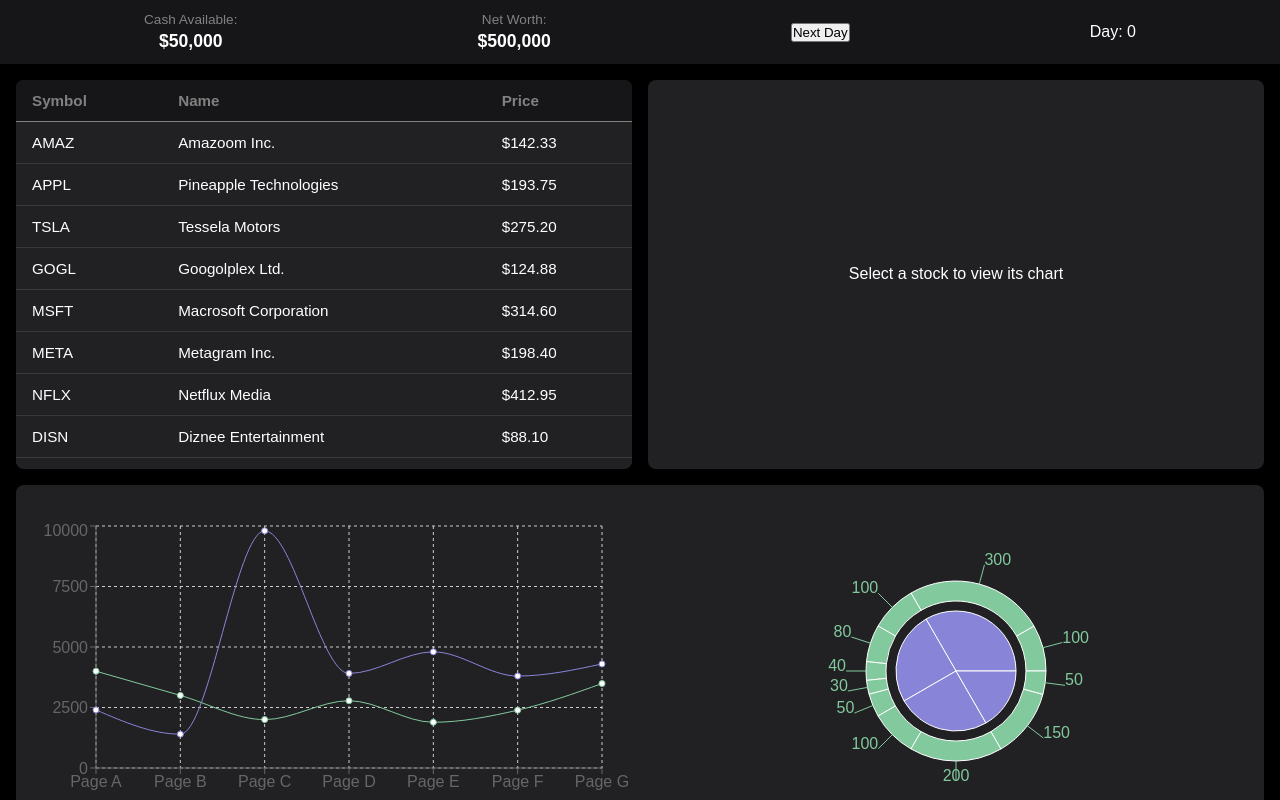
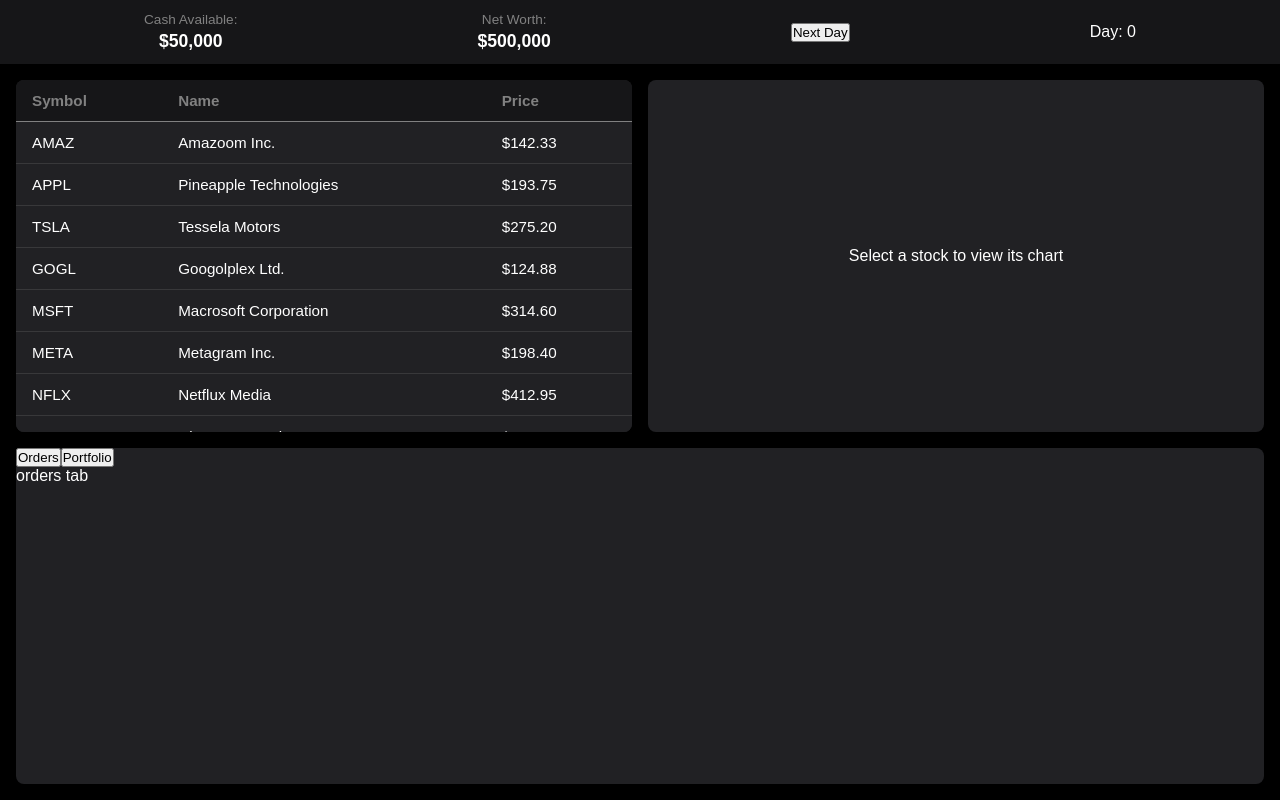
Before and after one commit to kevinsctfries/day-trader, a Next.js app: page /dashboard in a window 1280 px wide. Built offline with nearby package versions, Linux system fonts and the light colour scheme.

Commit message:
feat(dashboard): add tabs to bottom of dashboard and orders tab

```diff
--- /dev/null
+++ b/src/app/components/Orders/Orders.tsx
@@ -0,0 +1,11 @@
+import React from "react";
+
+const Orders = () => {
+  return (
+    <div>
+      <span>orders tab</span>
+    </div>
+  );
+};
+
+export default Orders;
--- a/src/app/dashboard/page.tsx
+++ b/src/app/dashboard/page.tsx
@@ -6,6 +6,7 @@ import StockTable from "../components/StockTable/StockTable";
 import StockChart from "../components/StockChart/StockChart";
 import Portfolio from "../components/Portfolio/Portfolio";
 import Header from "../components/Header/Header";
+import Orders from "../components/Orders/Orders";
 import { BaseStock } from "@/app/types";
 
 export default function Dashboard() {
@@ -13,6 +14,13 @@ export default function Dashboard() {
   const [selectedStock, setSelectedStock] = useState<BaseStock | null>(null);
   const [currentDay, setCurrentDay] = useState(0);
   const [gameOver, setGameOver] = useState(false);
+
+  const Tabs = {
+    PORTFOLIO: "Portfolio",
+    ORDERS: "Orders",
+  };
+
+  const [activeTab, setActiveTab] = useState(Tabs.ORDERS);
 
   useEffect(() => {
     fetch("/baseStocks.json")
@@ -48,7 +56,14 @@ export default function Dashboard() {
           </div>
         </div>
         <div className={styles.bottom}>
-          <Portfolio />
+          <div>
+            <button onClick={() => setActiveTab(Tabs.ORDERS)}>Orders</button>
+            <button onClick={() => setActiveTab(Tabs.PORTFOLIO)}>
+              Portfolio
+            </button>
+          </div>
+          {activeTab === Tabs.ORDERS && <Orders />}
+          {activeTab === Tabs.PORTFOLIO && <Portfolio />}
         </div>
       </main>
 
```
Also changed, not shown: src/app/components/Orders/Orders.module.scss (added).
